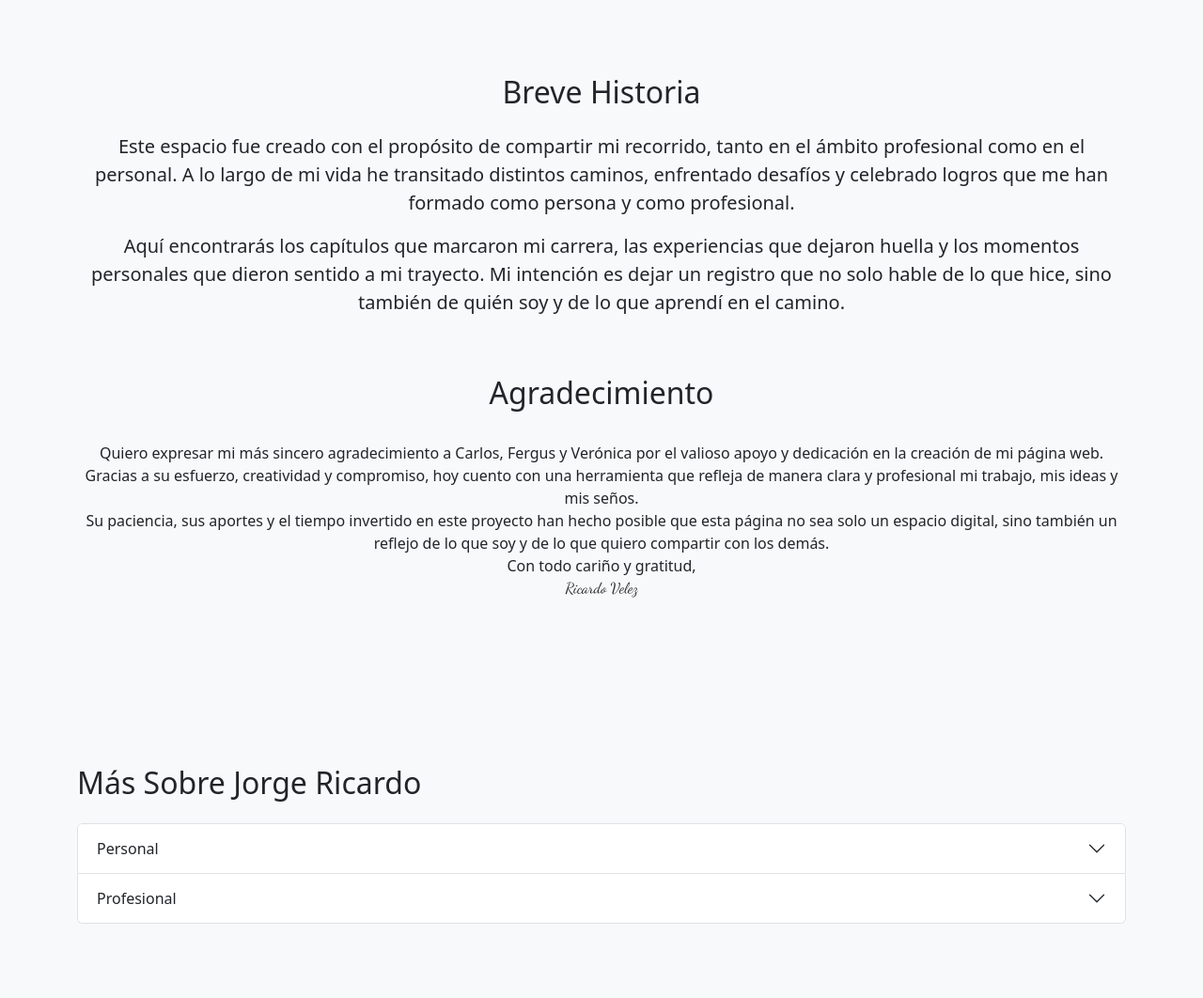
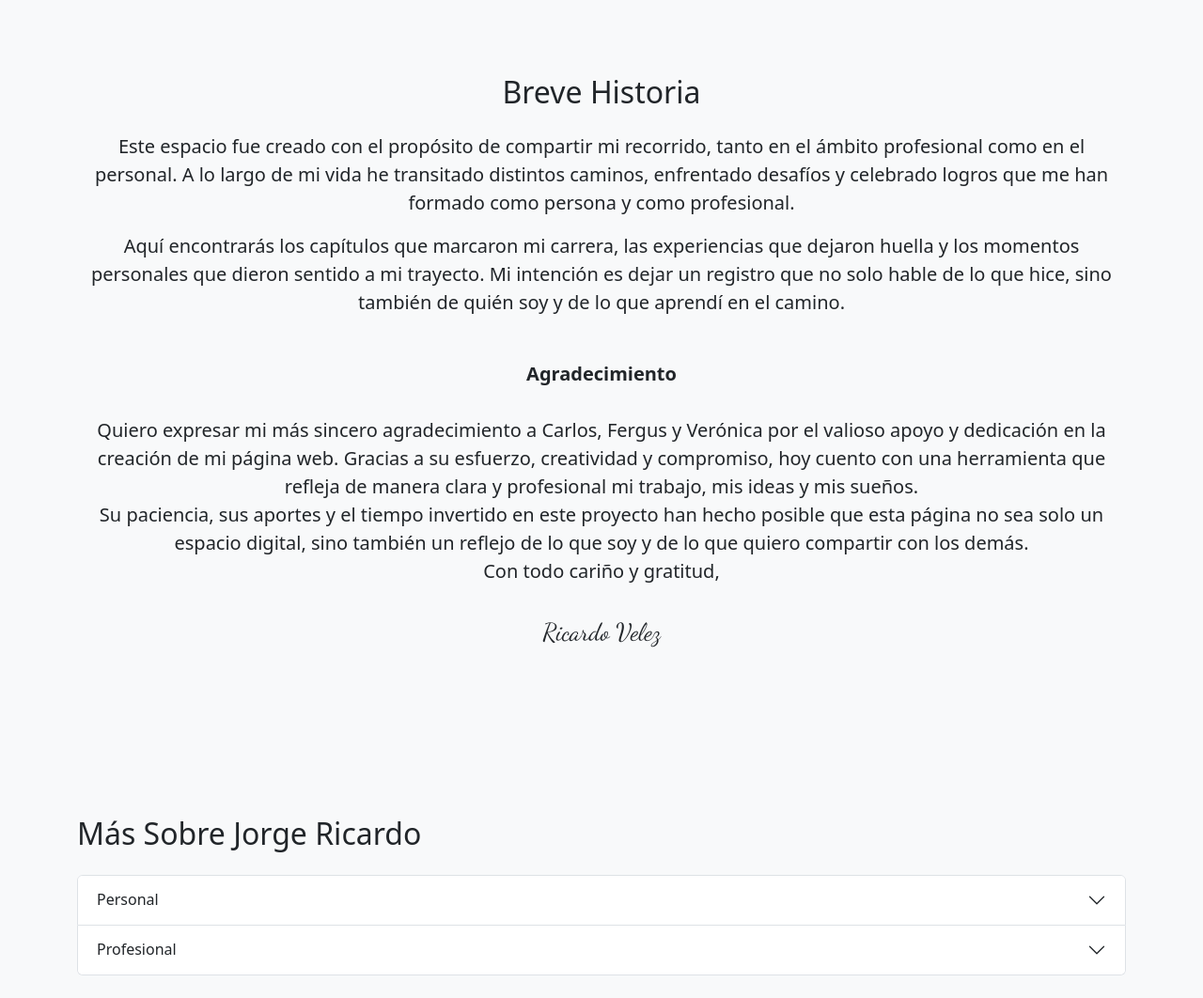
Before and after one commit to drcalifornia/jrvg, a PHP site: page / in a window 1280 px wide. Shown: the part 857-1919 px from the top of the page at 94% size. Run offline with PHP 8.4, Linux system fonts and the light colour scheme; data that the repository does not hold is empty; some libraries are stand-ins or nearby versions.

Commit message:
Correcao na dedicatoria.

```diff
--- a/index.php
+++ b/index.php
@@ -28,7 +28,7 @@ if ($idioma_ativo == 'pt') {
     $breve_historia = 'Breve História';
     $breve_historia_p1 = 'Este espaço foi criado com o propósito de compartilhar minha trajetória, tanto no âmbito profissional quanto no pessoal. Ao longo da minha vida, percorri diferentes caminhos, enfrentei desafios e celebrei conquistas que me formaram como pessoa e como profissional.';
     $breve_historia_p2 = 'Aqui você encontrará os capítulos que marcaram minha carreira, as experiências que deixaram marcas e os momentos pessoais que deram sentido à minha jornada. Minha intenção é deixar um registro que fale não apenas do que fiz, mas também de quem sou e do que aprendi ao longo do caminho.';
-    $breve_historia_p3 = '<br><h2>Agradecimento</h2><br>Quero expressar meu mais sincero agradecimento a Carlos, Fergus e Verônica pelo valioso apoio e dedicação na criação do meu site. Graças ao esforço, criatividade e comprometimento de vocês, hoje tenho uma ferramenta que reflete de forma clara e profissional o meu trabalho, minhas ideias e meus sonhos.<br>A paciência de vocês, suas contribuições e o tempo investido neste projeto tornaram possível que esta página não seja apenas um espaço digital, mas também um reflexo de quem eu sou e do que desejo compartilhar com os outros.<br>Com todo carinho e gratidão,<br><p class="sign">Ricardo Velez</p>';
+    $breve_historia_p3 = '<br><span class="thanks">Agradecimento</span><br><br>Quero expressar meu mais sincero agradecimento a Carlos, Fergus e Verônica pelo valioso apoio e dedicação na criação do meu site. Graças ao esforço, criatividade e comprometimento de vocês, hoje tenho uma ferramenta que reflete de forma clara e profissional o meu trabalho, minhas ideias e meus sonhos.<br>A paciência de vocês, suas contribuições e o tempo investido neste projeto tornaram possível que esta página não seja apenas um espaço digital, mas também um reflexo de quem eu sou e do que desejo compartilhar com os outros.<br>Com todo carinho e gratidão,<br><br><span class="sign">Ricardo Velez</span>';
     $mais_jr = 'Mais Sobre Jorge Ricardo';
     $pessoal = 'Pessoal';
     $profissional = 'Profissional';
@@ -40,7 +40,7 @@ if ($idioma_ativo == 'pt') {
     $breve_historia = 'Brief History';
     $breve_historia_p1 = 'This space was created with the intention of sharing my journey, both professional and personal. Throughout my life, I have followed different paths, faced challenges, and celebrated achievements that have shaped me as a person and as a professional.';
     $breve_historia_p2 = 'Here you will find the chapters that marked my career, the experiences that left a lasting impression, and the personal moments that gave meaning to my path. My intention is to leave a record that speaks not only of what I did, but also of who I am and what I learned along the way.';
-    $breve_historia_p3 = '<br><h2>Gratitude</h2><br>I want to express my deepest gratitude to Carlos, Fergus, and Verónica for their valuable support and dedication in creating my website. Thanks to their effort, creativity, and commitment, I now have a tool that clearly and professionally reflects my work, my ideas, and my dreams.<br>Their patience, input, and the time they invested in this project made it possible for this page to be not just a digital space, but also a reflection of who I am and what I want to share with others.<br>With all my affection and gratitude,<br><p class="sign">Ricardo Velez</p>';
+    $breve_historia_p3 = '<br><span class="thanks">Gratitude</span><br><br>I want to express my deepest gratitude to Carlos, Fergus, and Verónica for their valuable support and dedication in creating my website. Thanks to their effort, creativity, and commitment, I now have a tool that clearly and professionally reflects my work, my ideas, and my dreams.<br>Their patience, input, and the time they invested in this project made it possible for this page to be not just a digital space, but also a reflection of who I am and what I want to share with others.<br>With all my affection and gratitude,<br><br><span class="sign">Ricardo Velez</span>';
     $mais_jr = 'More About Jorge Ricardo';
     $pessoal = 'Personal';
     $profissional = 'Professional';
@@ -53,7 +53,7 @@ if ($idioma_ativo == 'pt') {
     $breve_historia = 'Breve Historia';
     $breve_historia_p1 = 'Este espacio fue creado con el propósito de compartir mi recorrido, tanto en el ámbito profesional como en el personal. A lo largo de mi vida he transitado distintos caminos, enfrentado desafíos y celebrado logros que me han formado como persona y como profesional.';
     $breve_historia_p2 = 'Aquí encontrarás los capítulos que marcaron mi carrera, las experiencias que dejaron huella y los momentos personales que dieron sentido a mi trayecto. Mi intención es dejar un registro que no solo hable de lo que hice, sino también de quién soy y de lo que aprendí en el camino.';
-    $breve_historia_p3 = '<br><h2>Agradecimiento</h2><br>Quiero expresar mi más sincero agradecimiento a Carlos, Fergus y Verónica por el valioso apoyo y dedicación en la creación de mi página web. Gracias a su esfuerzo, creatividad y compromiso, hoy cuento con una herramienta que refleja de manera clara y profesional mi trabajo, mis ideas y mis seños.<br>Su paciencia, sus aportes y el tiempo invertido en este proyecto han hecho posible que esta página no sea solo un espacio digital, sino también un reflejo de lo que soy y de lo que quiero compartir con los demás.<br>Con todo cariño y gratitud,<br><p class="sign">Ricardo Velez</p>';
+    $breve_historia_p3 = '<br><span class="thanks">Agradecimiento</span><br><br>Quiero expresar mi más sincero agradecimiento a Carlos, Fergus y Verónica por el valioso apoyo y dedicación en la creación de mi página web. Gracias a su esfuerzo, creatividad y compromiso, hoy cuento con una herramienta que refleja de manera clara y profesional mi trabajo, mis ideas y mis sueños.<br>Su paciencia, sus aportes y el tiempo invertido en este proyecto han hecho posible que esta página no sea solo un espacio digital, sino también un reflejo de lo que soy y de lo que quiero compartir con los demás.<br>Con todo cariño y gratitud,<br><br><span class="sign">Ricardo Velez</span>';
     $mais_jr = 'Más Sobre Jorge Ricardo';
     $pessoal = 'Personal';
     $profissional = 'Profesional';
@@ -125,6 +125,11 @@ if ($idioma_ativo == 'pt') {
         }
         .sign {
             font-family: "Dancing Script", cursive;
+            font-size: 26px;
+        }
+        .thanks {
+            /*font-size: 26px;*/
+            font-weight: bold;
         }
     </style>
 </head>
@@ -358,7 +363,7 @@ document.querySelectorAll('.accordion-collapse').forEach(section => {
             breve_historia: "Breve História",
             breve_historia_p1: 'Este espaço foi criado com o propósito de compartilhar minha trajetória, tanto no âmbito profissional quanto no pessoal. Ao longo da minha vida, percorri diferentes caminhos, enfrentei desafios e celebrei conquistas que me formaram como pessoa e como profissional.',
             breve_historia_p2: 'Aqui você encontrará os capítulos que marcaram minha carreira, as experiências que deixaram marcas e os momentos pessoais que deram sentido à minha jornada. Minha intenção é deixar um registro que fale não apenas do que fiz, mas também de quem sou e do que aprendi ao longo do caminho.',
-            breve_historia_p3: '<br><h2>Agradecimento</h2><br>Quero expressar meu mais sincero agradecimento a Carlos, Fergus e Verônica pelo valioso apoio e dedicação na criação do meu site. Graças ao esforço, criatividade e comprometimento de vocês, hoje tenho uma ferramenta que reflete de forma clara e profissional o meu trabalho, minhas ideias e meus sonhos.<br>A paciência de vocês, suas contribuições e o tempo investido neste projeto tornaram possível que esta página não seja apenas um espaço digital, mas também um reflexo de quem eu sou e do que desejo compartilhar com os outros.<br>Com todo carinho e gratidão,<br><p class="sign">Ricardo Velez</p>',
+            breve_historia_p3: '<br><span class="thanks">Agradecimento</span><br><br>Quero expressar meu mais sincero agradecimento a Carlos, Fergus e Verônica pelo valioso apoio e dedicação na criação do meu site. Graças ao esforço, criatividade e comprometimento de vocês, hoje tenho uma ferramenta que reflete de forma clara e profissional o meu trabalho, minhas ideias e meus sonhos.<br>A paciência de vocês, suas contribuições e o tempo investido neste projeto tornaram possível que esta página não seja apenas um espaço digital, mas também um reflexo de quem eu sou e do que desejo compartilhar com os outros.<br>Com todo carinho e gratidão,<br><br><span class="sign">Ricardo Velez</span>',
             mais_jr: "Mais Sobre Jorge Ricardo",
             pessoal: "Pessoal",
             profissional: "Profissional",
@@ -371,7 +376,7 @@ document.querySelectorAll('.accordion-collapse').forEach(section => {
             breve_historia: "Brief History",
             breve_historia_p1: 'This space was created with the intention of sharing my journey, both professional and personal. Throughout my life, I have followed different paths, faced challenges, and celebrated achievements that have shaped me as a person and as a professional.',
             breve_historia_p2: 'Here you will find the chapters that marked my career, the experiences that left a lasting impression, and the personal moments that gave meaning to my path. My intention is to leave a record that speaks not only of what I did, but also of who I am and what I learned along the way.',
-            breve_historia_p3: '<br><h2>Gratitude</h2><br>I want to express my deepest gratitude to Carlos, Fergus, and Verónica for their valuable support and dedication in creating my website. Thanks to their effort, creativity, and commitment, I now have a tool that clearly and professionally reflects my work, my ideas, and my dreams.<br>Their patience, input, and the time they invested in this project made it possible for this page to be not just a digital space, but also a reflection of who I am and what I want to share with others.<br>With all my affection and gratitude,<br><p class="sign">Ricardo Velez</p>',
+            breve_historia_p3: '<br><span class="thanks">Gratitude</span><br><br>I want to express my deepest gratitude to Carlos, Fergus, and Verónica for their valuable support and dedication in creating my website. Thanks to their effort, creativity, and commitment, I now have a tool that clearly and professionally reflects my work, my ideas, and my dreams.<br>Their patience, input, and the time they invested in this project made it possible for this page to be not just a digital space, but also a reflection of who I am and what I want to share with others.<br>With all my affection and gratitude,<br><br><span class="sign">Ricardo Velez</span>',
             mais_jr: "More About Jorge Ricardo",
             pessoal: "Personal",
             profissional: "Professional",
@@ -384,7 +389,7 @@ document.querySelectorAll('.accordion-collapse').forEach(section => {
             breve_historia: "Breve Historia",
             breve_historia_p1: 'Este espacio fue creado con el propósito de compartir mi recorrido, tanto en el ámbito profesional como en el personal. A lo largo de mi vida he transitado distintos caminos, enfrentado desafíos y celebrado logros que me han formado como persona y como profesional.',
             breve_historia_p2: 'Aquí encontrarás los capítulos que marcaron mi carrera, las experiencias que dejaron huella y los momentos personales que dieron sentido a mi trayecto. Mi intención es dejar un registro que no solo hable de lo que hice, sino también de quién soy y de lo que aprendí en el camino.',
-            breve_historia_p3: '<br><h2>Agradecimiento</h2><br>Quiero expresar mi más sincero agradecimiento a Carlos, Fergus y Verónica por el valioso apoyo y dedicación en la creación de mi página web. Gracias a su esfuerzo, creatividad y compromiso, hoy cuento con una herramienta que refleja de manera clara y profesional mi trabajo, mis ideas y mis seños.<br>Su paciencia, sus aportes y el tiempo invertido en este proyecto han hecho posible que esta página no sea solo un espacio digital, sino también un reflejo de lo que soy y de lo que quiero compartir con los demás.<br>Con todo cariño y gratitud,<br><p class="sign">Ricardo Velez</p>',
+            breve_historia_p3: '<br><span class="thanks">Agradecimiento</span><br><br>Quiero expresar mi más sincero agradecimiento a Carlos, Fergus y Verónica por el valioso apoyo y dedicación en la creación de mi página web. Gracias a su esfuerzo, creatividad y compromiso, hoy cuento con una herramienta que refleja de manera clara y profesional mi trabajo, mis ideas y mis sueños.<br>Su paciencia, sus aportes y el tiempo invertido en este proyecto han hecho posible que esta página no sea solo un espacio digital, sino también un reflejo de lo que soy y de lo que quiero compartir con los demás.<br>Con todo cariño y gratitud,<br><br><span class="sign">Ricardo Velez</span>',
             mais_jr: "Más Sobre Jorge Ricardo",
             pessoal: "Personal",
             profissional: "Profesional",
```
